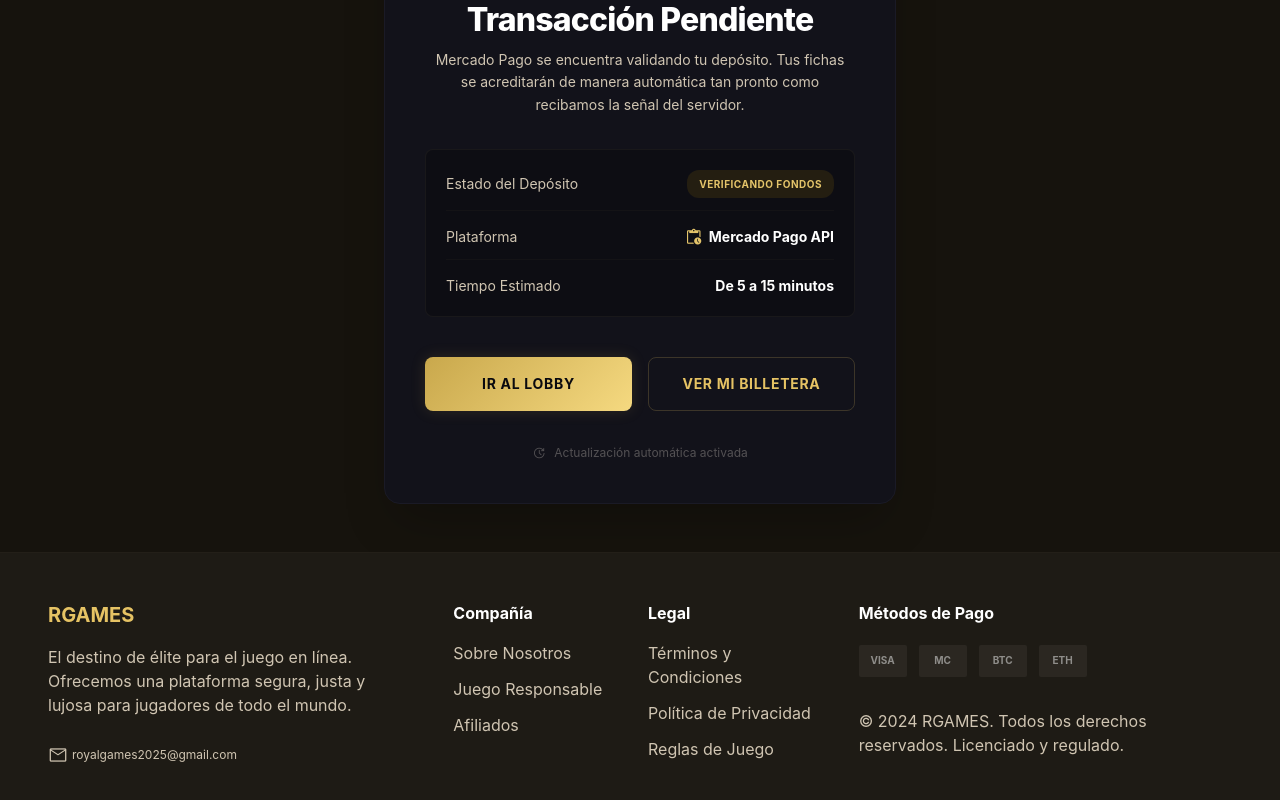
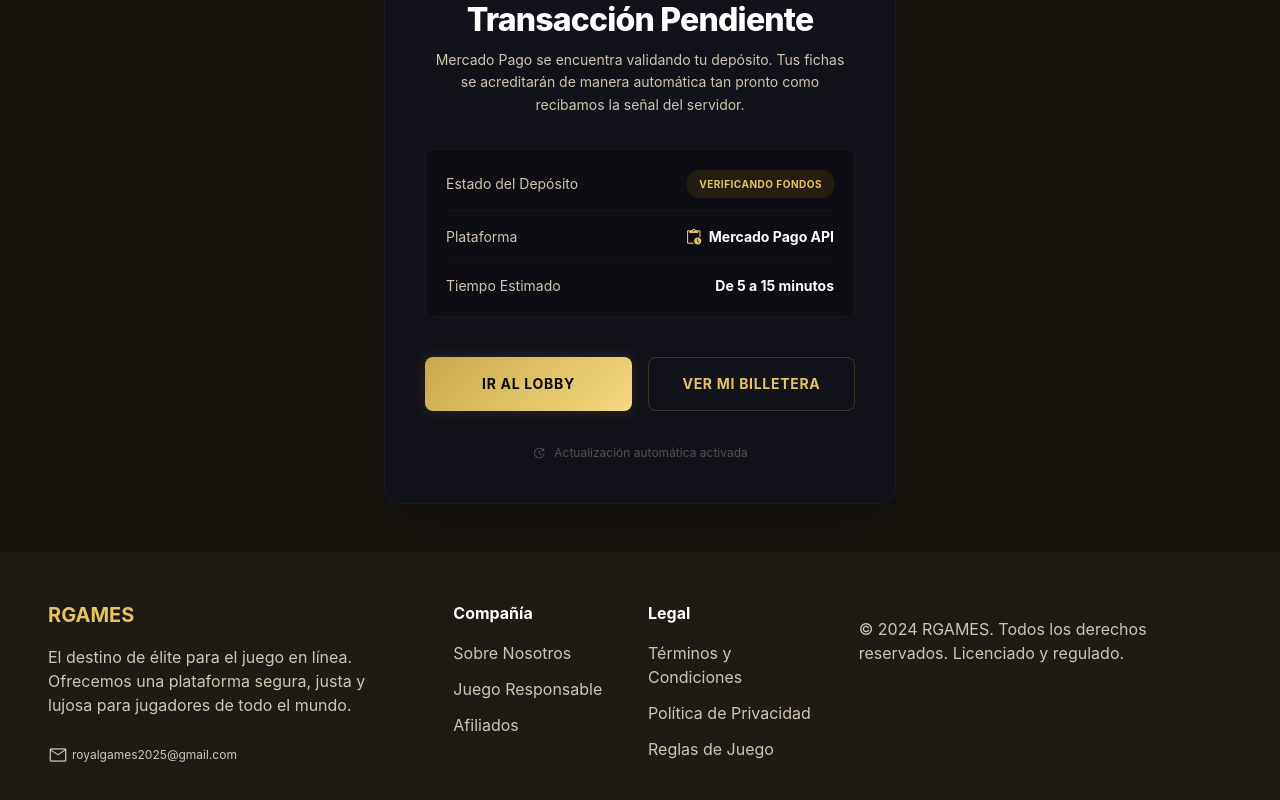
Before and after one commit to RoyalGames51/RoyalFrontNew, a React (Vite) app: page /mercadopago/pending in a window 1280 px wide. Shown: the part 282-1082 px from the top of the page. Built offline with nearby package versions, Linux system fonts and the light colour scheme; no server answers; what @mercadopago/sdk-react would draw is missing.

Commit message:
deletespam

```diff
--- a/src/components/footer/footer.jsx
+++ b/src/components/footer/footer.jsx
@@ -37,13 +37,8 @@
 
         {/* Col 3: Payment Methods & Copyright */}
         <div className="flex flex-col gap-4">
-          <h5 className="text-white font-bold mb-1">Métodos de Pago</h5>
-          <div className="flex flex-wrap gap-3 opacity-50">
-            <div className="w-12 h-8 bg-surface-variant rounded flex items-center justify-center font-bold text-[10px] text-white">VISA</div>
-            <div className="w-12 h-8 bg-surface-variant rounded flex items-center justify-center font-bold text-[10px] text-white">MC</div>
-            <div className="w-12 h-8 bg-surface-variant rounded flex items-center justify-center font-bold text-[10px] text-white">BTC</div>
-            <div className="w-12 h-8 bg-surface-variant rounded flex items-center justify-center font-bold text-[10px] text-white">ETH</div>
-          </div>
+
+
           <p className="text-on-surface-variant font-body-sm mt-4">
             © 2024 RGAMES. Todos los derechos reservados. Licenciado y regulado.
           </p>
```
